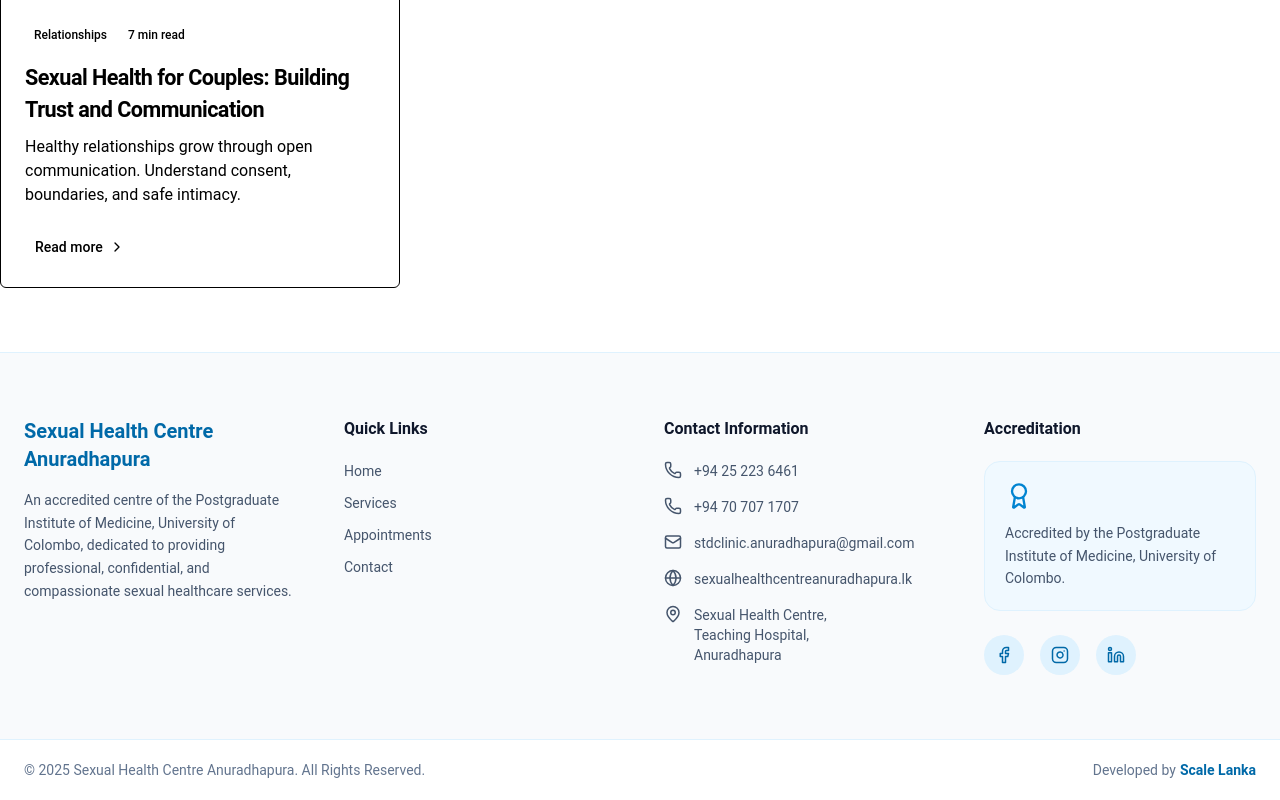
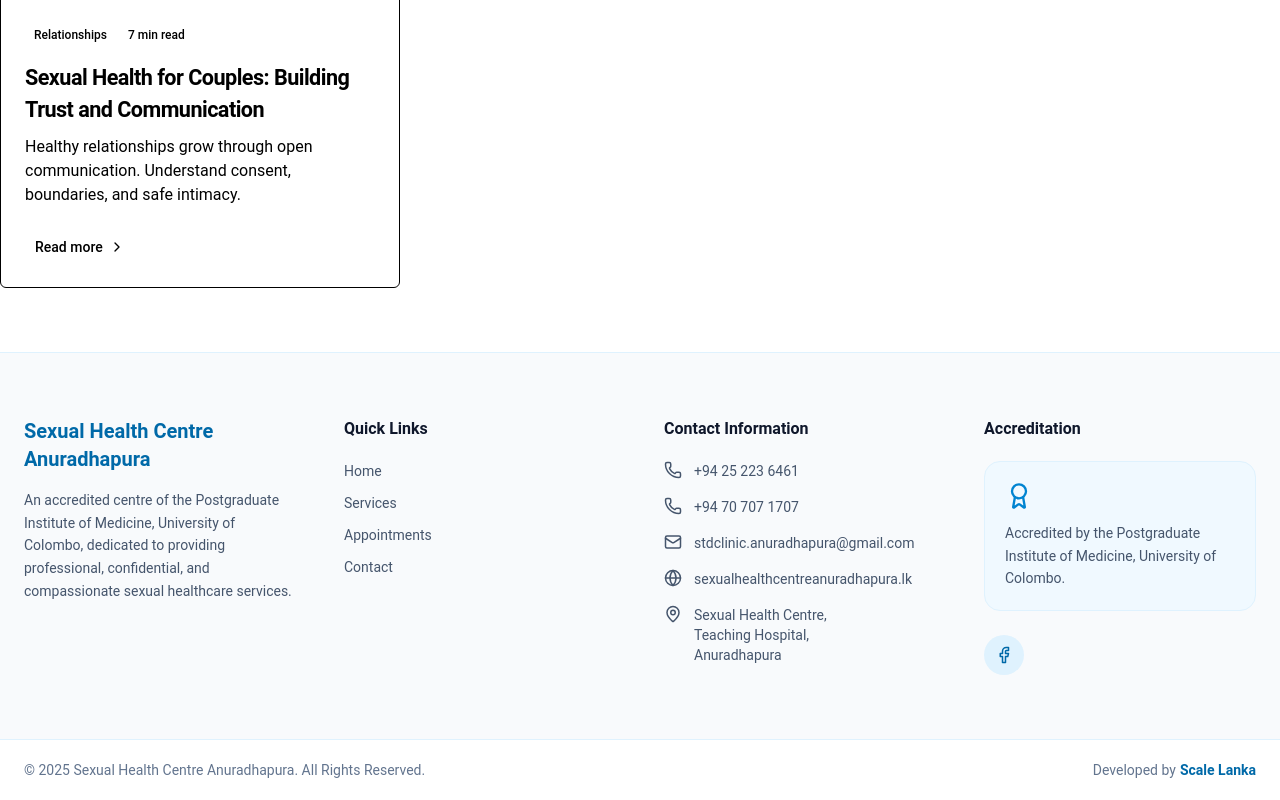
Before and after one commit to Ch4nnXDev/gov-clinic-webiste, a Next.js app in the folder gov-clinic/: page / in a window 1280 px wide. Shown: the part 3984-4784 px from the top of the page. Built offline with nearby package versions, Linux system fonts and the light colour scheme.

Commit message:
removed facebook and instagram icons from the footer

```diff
--- a/gov-clinic/src/app/components/footer.tsx
+++ b/gov-clinic/src/app/components/footer.tsx
@@ -5,8 +5,6 @@ import {
   MapPin,
   Globe,
   Facebook,
-  Instagram,
-  Linkedin,
   Award,
 } from "lucide-react";
 
@@ -134,20 +132,6 @@ export default function Footer() {
               >
                 <Facebook size={18} />
               </a>
-
-              <a
-                href="#"
-                className="w-10 h-10 rounded-full bg-sky-100 flex items-center justify-center text-sky-700 hover:bg-sky-600 hover:text-white transition"
-              >
-                <Instagram size={18} />
-              </a>
-
-              <a
-                href="#"
-                className="w-10 h-10 rounded-full bg-sky-100 flex items-center justify-center text-sky-700 hover:bg-sky-600 hover:text-white transition"
-              >
-                <Linkedin size={18} />
-              </a>
             </div>
           </div>
 
```
